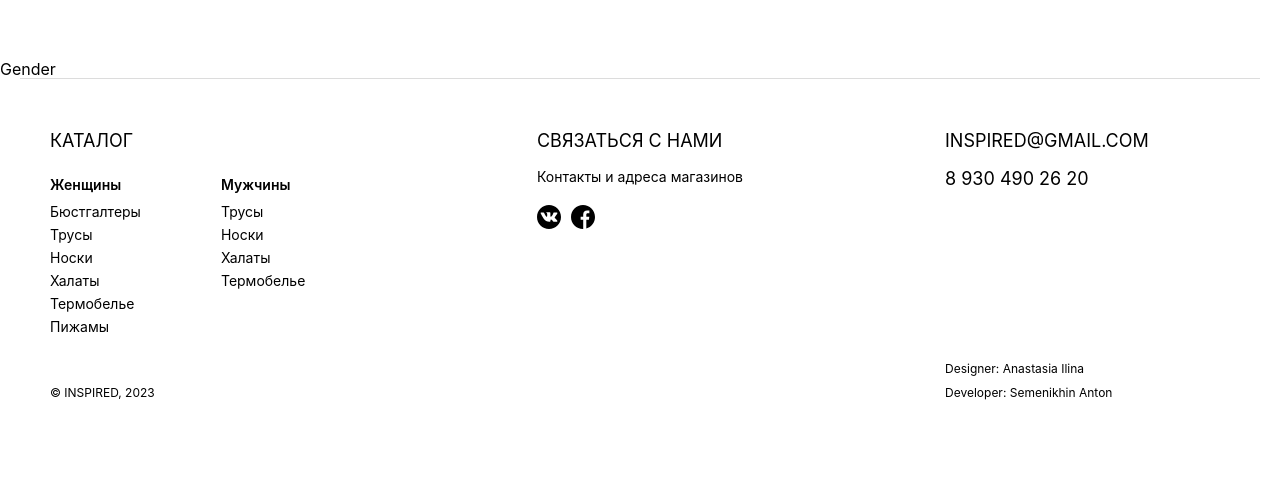
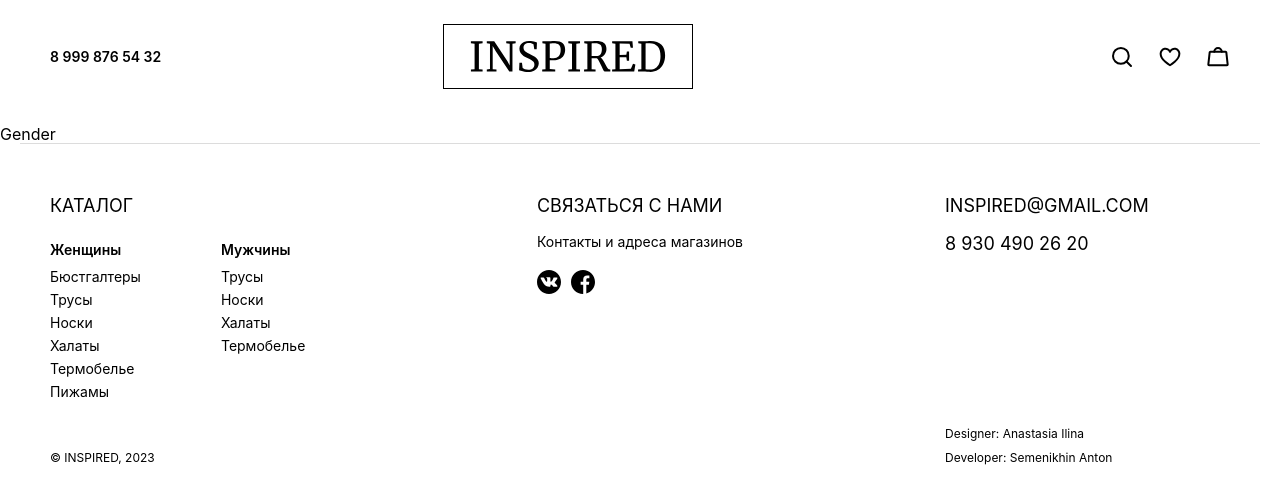
Before and after one commit to Antonbinom/Inspired-React, a React (Vite) app: page / in a window 1280 px wide. Shown: the top 502 px of the page. Built offline with nearby package versions, Linux system fonts and the light colour scheme.

Commit message:
fix: uncommented the Top component

```diff
--- a/src/components/Header/Top/Top.jsx
+++ b/src/components/Header/Top/Top.jsx
@@ -1,10 +1,10 @@
-// import Container from "../../Layout/Container/Container";
+import Container from "../../Layout/Container/Container";
 import s from "./Top.module.scss";
-// import cn from "classnames";
-// import logo from "/src/assets/logo.svg";
+import cn from "classnames";
+import logo from "/src/assets/logo.svg";
 const Top = () => (
     <div className={s.top}>
-        {/* <Container className={s.topContainer}>
+        <Container className={s.topContainer}>
             <a className={cn(s.topLink, s.topPhone)} href="tel:89998765432">
                 8 999 876 54 32
             </a>
@@ -86,7 +86,7 @@ const Top = () => (
                     </li>
                 </ul>
             </div>
-        </Container> */}
+        </Container>
     </div>
 );
 
```
